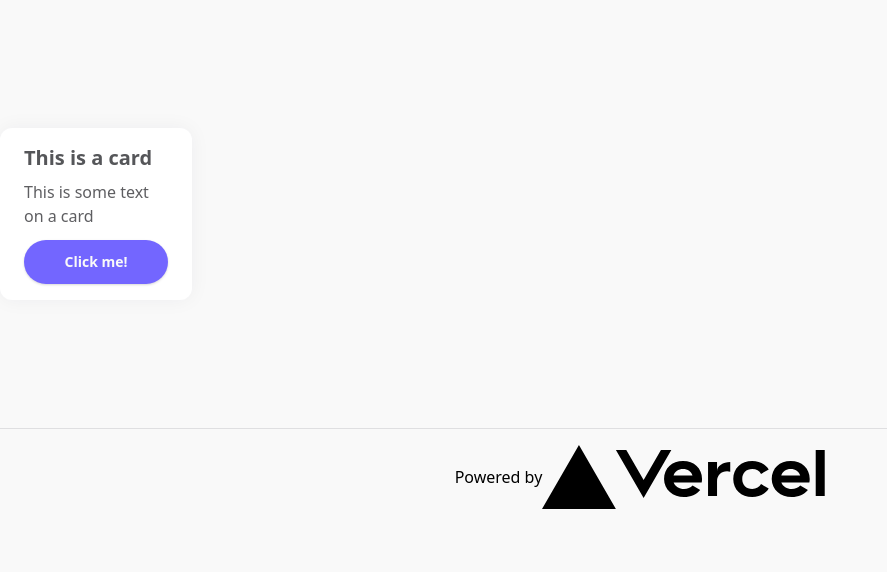
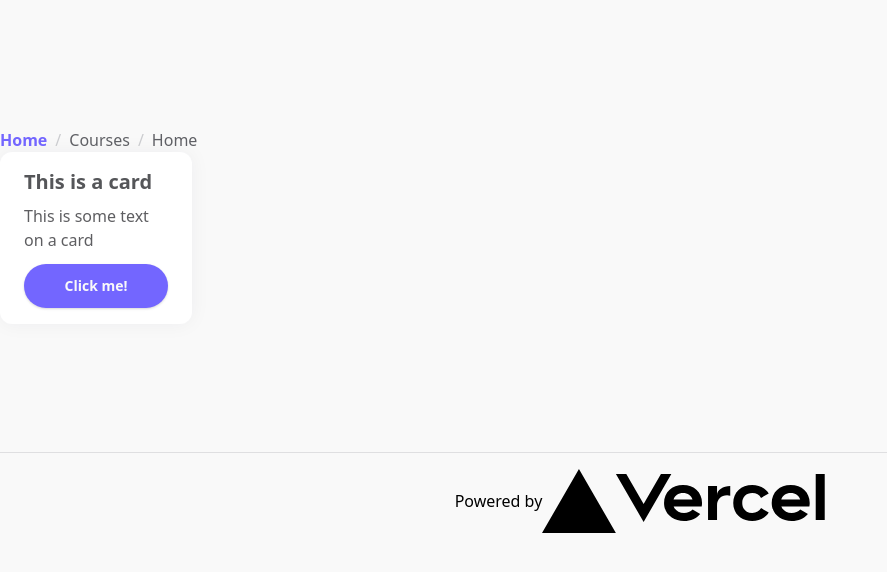
Before and after one commit to Course-Reviews/review-site, a Next.js app: page / in a window 1280 px wide. Shown: the top 572 px of the page, without its empty margins (0-887 px from the left). Built offline with nearby package versions, Linux system fonts and the light colour scheme.

Commit message:
Add breadcrumb component

```diff
--- /dev/null
+++ b/components/BreadCrumbs.tsx
@@ -0,0 +1,54 @@
+import classNames from 'classnames';
+import classnames from 'classnames';
+import Link, { LinkProps } from 'next/link';
+import React, { HTMLAttributes } from 'react';
+import { useRouter } from 'next/router';
+
+interface BreadCrumbsProps extends HTMLAttributes<HTMLElement> {}
+
+const BreadCrumbs: React.FC<BreadCrumbsProps> = ({ children, className, ...rest }) => (
+  <div className={classNames('flex', className)} {...rest}>
+    {React.Children.map(children, (child: any, i) => (
+      <>
+        {child}
+        {i < React.Children.count(children) - 1 && <div className={'text-gray-300 mx-2'}>/</div>}
+      </>
+    ))}
+  </div>
+);
+
+interface BreadCrumbItemProps extends HTMLAttributes<HTMLElement>, LinkProps {}
+
+const BreadCrumbItem: React.FC<BreadCrumbItemProps> = ({
+  children,
+  className,
+  href,
+  as,
+  replace,
+  scroll,
+  shallow,
+  passHref,
+  prefetch,
+  locale,
+  ...rest
+}) => {
+  const router = useRouter();
+  return (
+    <Link {...{ href, as, replace, scroll, shallow, passHref, prefetch, locale }}>
+      <a
+        className={classNames(
+          'hover:text-primary-500',
+          router.pathname === href ? 'font-semibold text-primary-500' : 'text-gray-700',
+          className
+        )}
+        {...rest}
+      >
+        {children}
+      </a>
+    </Link>
+  );
+};
+
+export default Object.assign(BreadCrumbs, {
+  Item: BreadCrumbItem,
+});
--- a/pages/index.tsx
+++ b/pages/index.tsx
@@ -1,6 +1,7 @@
 import Head from 'next/head'
 import Image from 'next/image'
 import React from 'react';
+import BreadCrumbs from '../components/BreadCrumbs';
 import Button from '../components/Button';
 import Card from '../components/Card';
 import logo from '../public/vercel.svg'
@@ -13,6 +14,11 @@ const Home = () => (
       </Head>
 
       <main className='container mx-auto py-32'>
+        <BreadCrumbs>
+          <BreadCrumbs.Item href='/'>Home</BreadCrumbs.Item>
+          <BreadCrumbs.Item href='/courses'>Courses</BreadCrumbs.Item>
+          <BreadCrumbs.Item href='/courses/softeng351'>Home</BreadCrumbs.Item>
+        </BreadCrumbs>
         <Card className={'w-48'}>
           <Card.Body>
             <Card.Title>This is a card</Card.Title>
```
